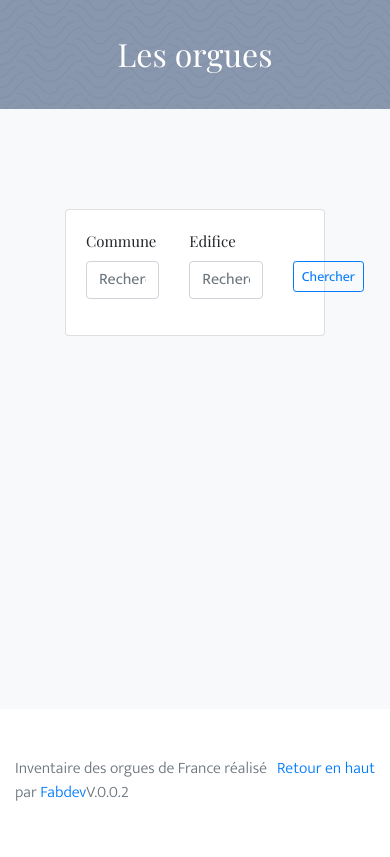
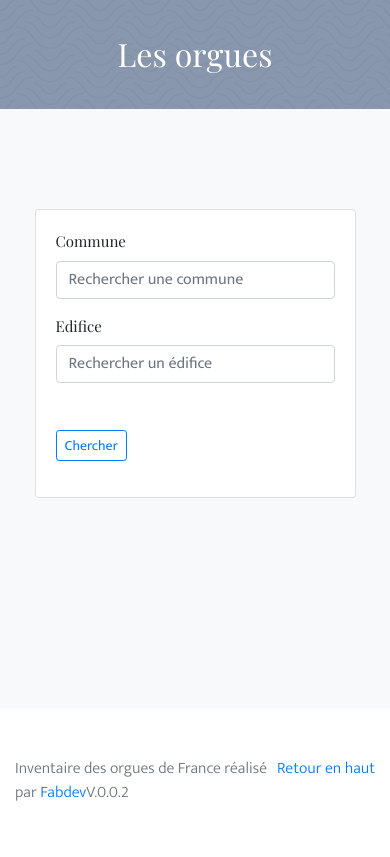
Before and after one commit to inventaire-des-orgues/portail, a Django app: page / in a window 390 px wide. Shown: the part 218-1075 px from the top of the page. Run offline with Django 3.2, Linux system fonts and the light colour scheme; the visitor is signed in with stand-in values (Sample User, id 1); data that the repository does not hold is empty; some libraries are stand-ins or nearby versions.

Commit message:
Affichage sur smartphone

```diff
--- a/orgues/templates/orgues/orgue_list.html
+++ b/orgues/templates/orgues/orgue_list.html
@@ -12,15 +12,15 @@
       <div class="card-body">
         <form action="" class="" method="get">
           <div class="row">
-            <div class="form-group col-5">
+            <div class="form-group col-md-5">
               <label for="">Commune</label>
               <input type="text" name="commune" placeholder="Rechercher une commune" class="form-control" value="{{ request.GET.commune }}">
             </div>
-            <div class="form-group col-5">
+            <div class="form-group col-md-5">
               <label for="">Edifice</label>
               <input type="text" name="edifice" placeholder="Rechercher un édifice" class="form-control" value="{{ request.GET.edifice }}">
             </div>
-            <div class="form-group col-2">
+            <div class="form-group col-md-2">
               <label for="">&nbsp;</label> <br>
               <button type="submit" class="btn btn-sm btn-outline-primary">Chercher</button>
             </div>
@@ -30,8 +30,8 @@
     </div>
     <div class="row">
       {% for orgue in object_list %}
-      <div class="col-md-4">
-        <div class="card mb-4 box-shadow vignette" onclick="window.location = '{% url 'orgues:orgue-detail' orgue.slug %}'">
+      <div class="col-xs-12 col-md-6 col-lg-4 col-xl-3 p-4 ">
+        <div class="card  box-shadow vignette" onclick="window.location = '{% url 'orgues:orgue-detail' orgue.slug %}'">
           {% if orgue.image_principale %}
           <img class="card-img-top" src="{{ orgue.image_principale.thumbnail.url }}" alt="Photo orgue {{ orgue }}">
           {% else %}
--- a/static/static_dirs/css/custom.css
+++ b/static/static_dirs/css/custom.css
@@ -19,7 +19,7 @@ footer p {
 
 .card-img-top {
     width: 100%;
-    height: 15vw;
+    height: 200px;
     object-fit: cover;
 }
 
@@ -151,7 +151,7 @@ h5.card-title {
 
 .album {
     min-height: 600px;
-    padding:100px 50px;
+    padding:100px 5%;
 }
 
 .logo {
--- a/templates/base.html
+++ b/templates/base.html
@@ -3,7 +3,7 @@
 <html lang="fr">
 <head>
   <meta charset="utf-8">
-  <meta name="Voirport" content="width=device-width, initial-scale=1, shrink-to-fit=no">
+  <meta name="viewport" content="width=device-width, initial-scale=1, shrink-to-fit=no">
   <meta name="description" content="Inventaire de orgues">
   <meta name="author" content="FABDEV">
   <link rel="icon" href="{% static 'img/logo.png' %}">
```
Also changed, not shown: orgues/templates/orgues/orgue_detail.html (+5 -5 lines).
